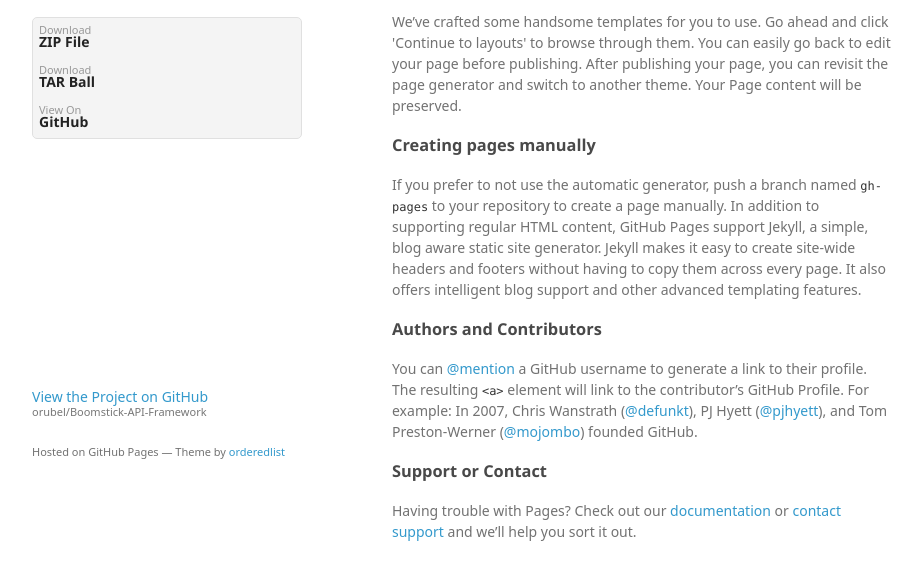
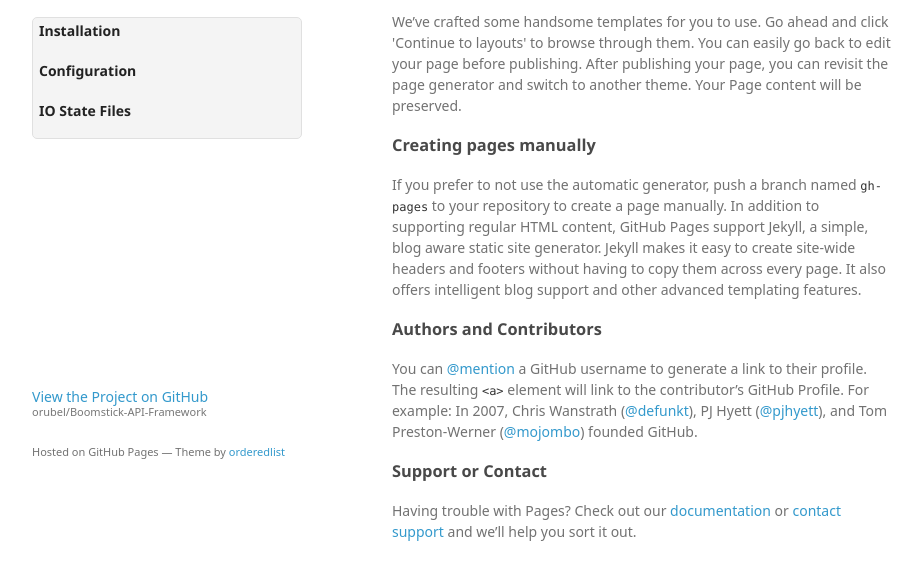
Before and after one commit to miqui/Beapi-API-Framework, a plain HTML site: page index.html in a window 1280 px wide. Shown: the part 269-848 px from the top of the page, without its empty margins (178-1100 px from the left). Drawn offline with Linux system fonts and the light colour scheme; a web font is replaced by a local one.

Commit message:
Update index.html

```diff
--- a/index.html
+++ b/index.html
@@ -19,9 +19,9 @@
         <p></p>
 
         <ul>
-          <li><a href="https://github.com/orubel/Boomstick-API-Framework/zipball/master">Download <strong>ZIP File</strong></a></li>
-          <li><a href="https://github.com/orubel/Boomstick-API-Framework/tarball/master">Download <strong>TAR Ball</strong></a></li>
-          <li><a href="https://github.com/orubel/Boomstick-API-Framework">View On <strong>GitHub</strong></a></li>
+          <li><a href="https://github.com/orubel/Boomstick-API-Framework/zipball/master"><strong>Installation</strong></a></li>
+          <li><a href="https://github.com/orubel/Boomstick-API-Framework/tarball/master"><strong>Configuration</strong></a></li>
+          <li><a href="https://github.com/orubel/Boomstick-API-Framework"><strong>IO State Files</strong></a></li>
         </ul>
       </header>
       <section>
```
